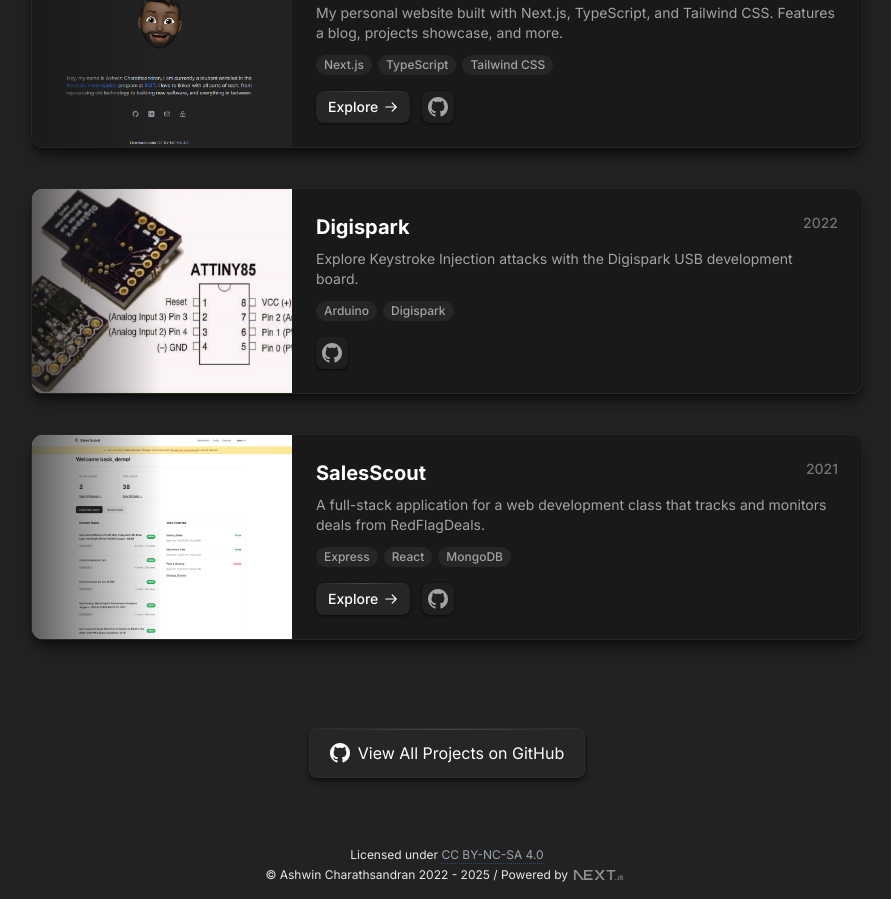
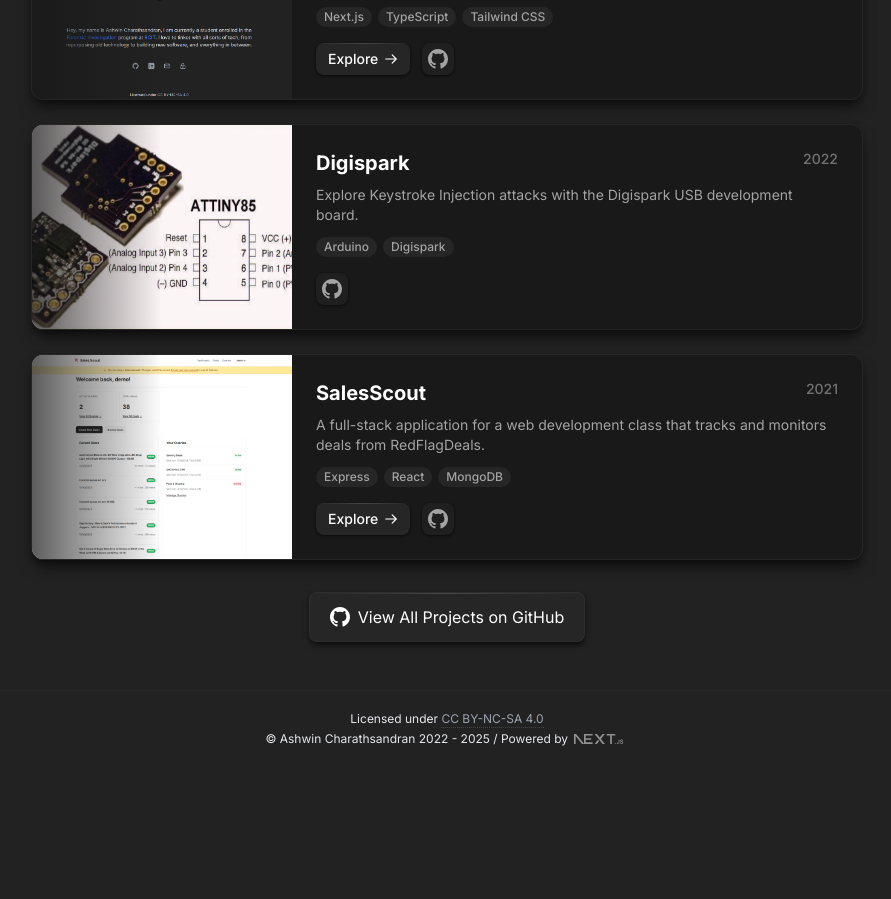
Before and after one commit to ashwnn/ashwin.lol, a Next.js app: page /projects in a window 1280 px wide. Shown: the part 1000-1899 px from the top of the page, without its empty margins (193-1084 px from the left). After the commit the page ends 1763 px from the top, so only its background shows below. Built offline with nearby package versions, Linux system fonts and the light colour scheme.

Commit message:
chore: fix spacing issues

```diff
--- a/src/app/projects/page.tsx
+++ b/src/app/projects/page.tsx
@@ -44,7 +44,7 @@ export default function ProjectsPage() {
           />
         ))}
       </div>
-      <div className="mt-10 mb-12 flex justify-center">
+      <div className="mb-12 flex justify-center">
         <a
           href="/socials/github?tab=repositories"
           target="_blank"
--- a/src/components/ui/ProjectCard.tsx
+++ b/src/components/ui/ProjectCard.tsx
@@ -13,7 +13,7 @@ interface ProjectCardProps {
 
 export default function ProjectCard({ title, description, image, tags, link, github, year }: ProjectCardProps) {
   return (
-    <div className="group overflow-hidden rounded-xl border border-neutral-800 bg-neutral-900/80 transition-all duration-300 hover:border-neutral-700 shadow-elevation-dark-lg hover:shadow-elevation-dark-xl mb-4 relative before:absolute before:inset-x-0 before:top-0 before:h-px before:bg-gradient-to-r before:from-transparent before:via-white/8 before:to-transparent before:rounded-t-xl before:z-10
+    <div className="group overflow-hidden rounded-xl border border-neutral-800 bg-neutral-900/80 transition-all duration-300 hover:border-neutral-700 shadow-elevation-dark-lg hover:shadow-elevation-dark-xl relative before:absolute before:inset-x-0 before:top-0 before:h-px before:bg-gradient-to-r before:from-transparent before:via-white/8 before:to-transparent before:rounded-t-xl before:z-10
                     sm:grid sm:grid-cols-[260px,1fr] sm:items-stretch">
       {/* Image column */}
       <div className="relative aspect-[16/9] sm:aspect-auto sm:h-full overflow-hidden">
```
